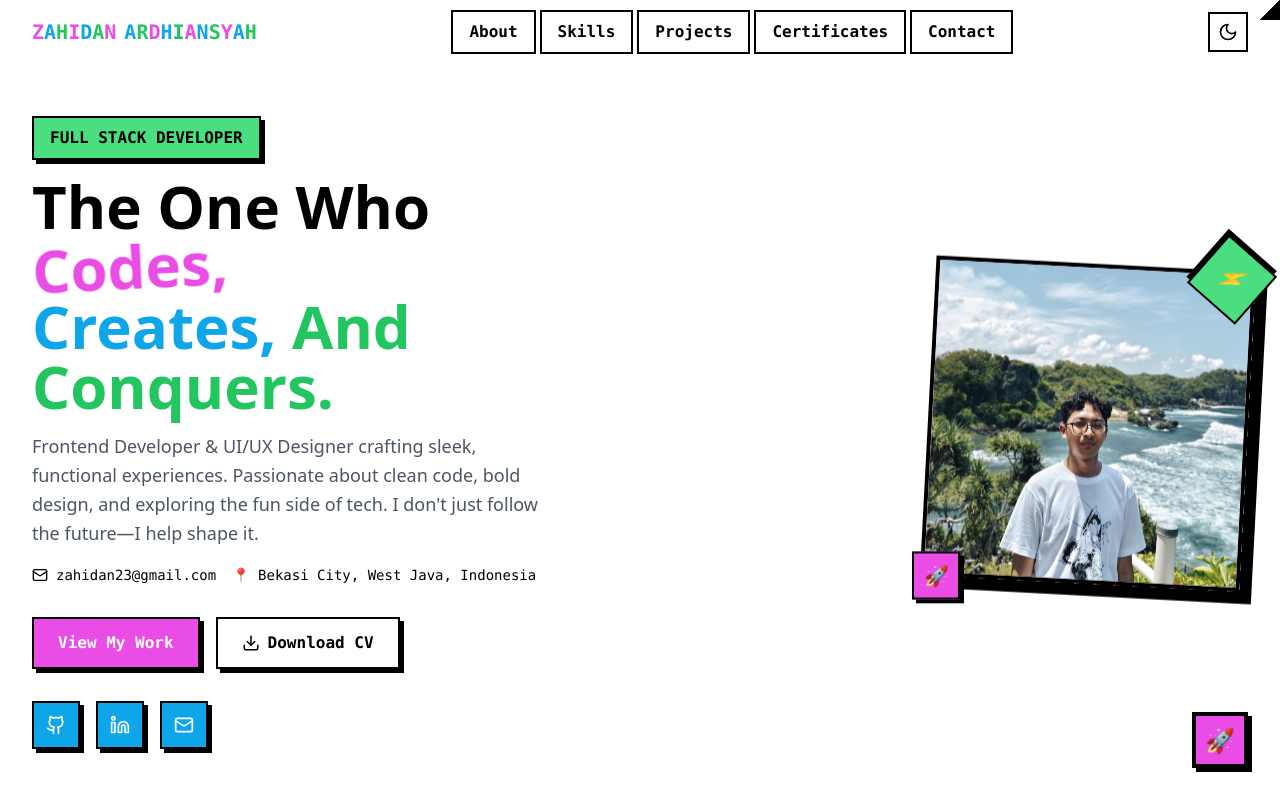
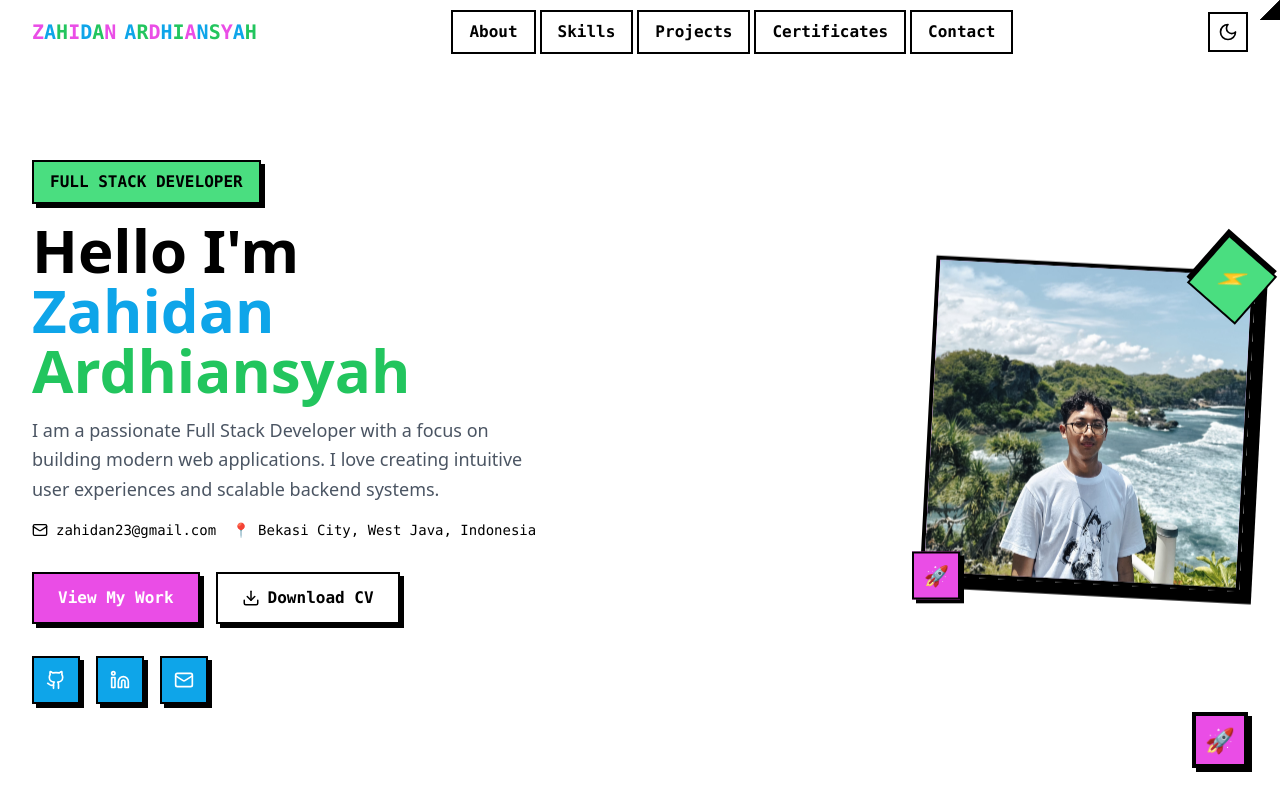
Before and after one commit to Grandvill/portofolio-web, a React (Vite) app: page / in a window 1280 px wide. Shown: the top 800 px of the page. Built offline with nearby package versions, Linux system fonts and the light colour scheme.

Commit message:
Update : main heading and description

```diff
--- a/src/components/Hero.tsx
+++ b/src/components/Hero.tsx
@@ -27,13 +27,13 @@ export default function Hero() {
               </motion.div>
 
               <motion.h1 className="text-4xl sm:text-5xl lg:text-6xl font-black leading-tight" initial={{ opacity: 0, y: 30 }} animate={{ opacity: 1, y: 0 }} transition={{ delay: 0.3 }}>
-                The One Who <span className="text-primary-500 inline-block animate-wiggle">Codes,</span>
+                Hello I'm
                 <br />
-                <span className="text-accent-500">Creates,</span> <span className="text-neon-500">And Conquers.</span>
+                <span className="text-accent-500">Zahidan</span> <span className="text-neon-500">Ardhiansyah</span>
               </motion.h1>
 
               <motion.p className="text-lg text-gray-600 dark:text-gray-300 max-w-lg leading-relaxed" initial={{ opacity: 0, y: 20 }} animate={{ opacity: 1, y: 0 }} transition={{ delay: 0.4 }}>
-                Frontend Developer & UI/UX Designer crafting sleek, functional experiences. Passionate about clean code, bold design, and exploring the fun side of tech. I don't just follow the future—I help shape it.
+                I am a passionate Full Stack Developer with a focus on building modern web applications. I love creating intuitive user experiences and scalable backend systems.
               </motion.p>
 
               <motion.div className="flex flex-wrap gap-4" initial={{ opacity: 0, y: 20 }} animate={{ opacity: 1, y: 0 }} transition={{ delay: 0.5 }}>
```
